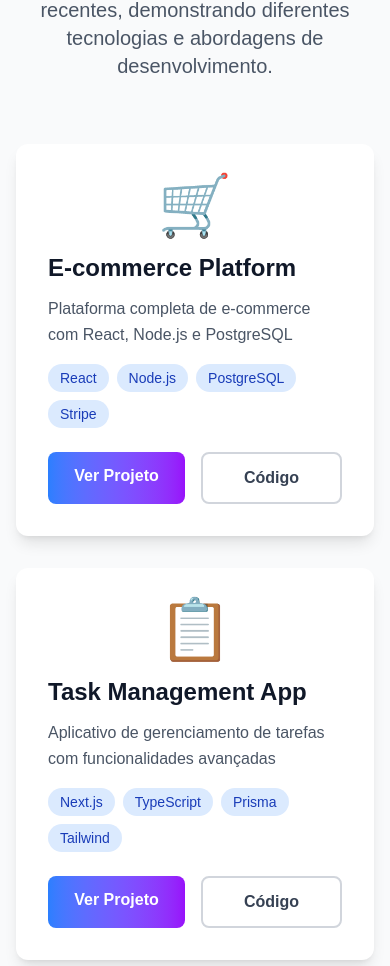
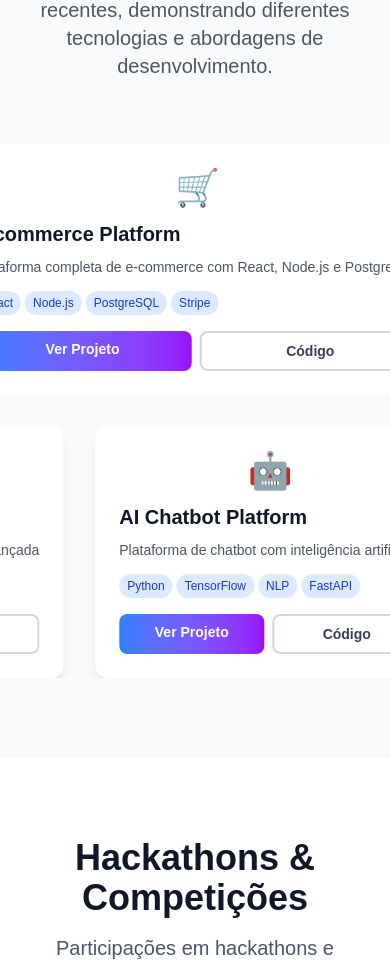
Before and after one commit to olivmath/mylp, a Next.js app: page / in a window 390 px wide. Shown: the part 1012-1978 px from the top of the page. Built offline with nearby package versions, Linux system fonts and the light colour scheme.

Commit message:
feat(Projetos): add new projects and marquee animation effects
- Add 4 new projects to the portfolio showcase
- Implement marquee animation for project cards with left/right scrolling
- Update styling and layout for better mobile responsiveness

```diff
--- a/src/components/Projetos.tsx
+++ b/src/components/Projetos.tsx
@@ -1,3 +1,5 @@
+'use client';
+
 import React from 'react';
 
 const Projetos = () => {
@@ -29,13 +31,59 @@ const Projetos = () => {
       tech: ["Python", "Django", "D3.js", "Redis"],
       image: "📊",
       link: "#"
+    },
+    {
+      title: "Mobile Banking App",
+      description: "Aplicativo bancário móvel com segurança avançada",
+      tech: ["React Native", "Firebase", "Biometrics"],
+      image: "💳",
+      link: "#"
+    },
+    {
+      title: "AI Chatbot Platform",
+      description: "Plataforma de chatbot com inteligência artificial",
+      tech: ["Python", "TensorFlow", "NLP", "FastAPI"],
+      image: "🤖",
+      link: "#"
+    },
+    {
+      title: "Real Estate Portal",
+      description: "Portal imobiliário com busca avançada e mapas",
+      tech: ["Angular", "Spring Boot", "MongoDB"],
+      image: "🏠",
+      link: "#"
+    },
+    {
+      title: "Fitness Tracker",
+      description: "Aplicativo de acompanhamento fitness e saúde",
+      tech: ["Flutter", "Dart", "HealthKit", "Charts"],
+      image: "💪",
+      link: "#"
     }
   ];
 
   return (
-    <section id="projetos" className="py-20 bg-gray-50">
-      <div className="max-w-7xl mx-auto px-4 sm:px-6 lg:px-8">
-        <div className="text-center mb-16">
+    <>
+      <style jsx>{`
+        @keyframes marqueeLeft {
+          0% { transform: translateX(0%); }
+          100% { transform: translateX(-100%); }
+        }
+        @keyframes marqueeRight {
+          0% { transform: translateX(-100%); }
+          100% { transform: translateX(0%); }
+        }
+        .animate-marquee-left {
+          animation: marqueeLeft 40s linear infinite;
+        }
+        .animate-marquee-right {
+          animation: marqueeRight 40s linear infinite;
+        }
+      `}</style>
+
+      <section id="projetos" className="py-20 bg-gray-50 overflow-hidden">
+        <div className="max-w-7xl mx-auto px-4 sm:px-6 lg:px-8 mb-16">
+          <div className="text-center">
             <h2 className="text-4xl font-bold text-gray-900 mb-4">
               Meus Projetos
             </h2>
@@ -43,53 +91,101 @@ const Projetos = () => {
               Uma seleção dos meus trabalhos mais recentes, demonstrando diferentes tecnologias e abordagens de desenvolvimento.
             </p>
           </div>
+        </div>
 
-        <div className="grid grid-cols-1 md:grid-cols-2 lg:grid-cols-2 gap-8">
-          {projects.map((project, index) => (
+        {/* Primeira linha - Esquerda para Direita */}
+        <div className="mb-8 overflow-hidden">
+          <div className="flex animate-marquee-left whitespace-nowrap">
+            {[...projects.slice(0, 4), ...projects.slice(0, 4), ...projects.slice(0, 4), ...projects.slice(0, 4)].map((project, index) => (
               <div
-              key={index}
-              className="bg-white rounded-xl shadow-lg hover:shadow-xl transition-all duration-300 transform hover:-translate-y-2 overflow-hidden"
+                key={`row1-${index}`}
+                className="bg-white rounded-xl shadow-lg mx-4 p-6 min-w-[350px] flex-shrink-0"
               >
-              <div className="p-8">
-                <div className="text-6xl mb-4 text-center">{project.image}</div>
-                <h3 className="text-2xl font-bold text-gray-900 mb-3">
+                <div className="text-4xl mb-3 text-center">{project.image}</div>
+                <h3 className="text-xl font-bold text-gray-900 mb-2">
                   {project.title}
                 </h3>
-                <p className="text-gray-600 mb-4 leading-relaxed">
+                <p className="text-gray-600 mb-3 text-sm leading-relaxed">
                   {project.description}
                 </p>
 
-                <div className="flex flex-wrap gap-2 mb-6">
+                <div className="flex flex-wrap gap-1 mb-4">
                   {project.tech.map((tech, techIndex) => (
                     <span
                       key={techIndex}
-                      className="px-3 py-1 bg-blue-100 text-blue-800 text-sm font-medium rounded-full"
+                      className="px-2 py-1 bg-blue-100 text-blue-800 text-xs font-medium rounded-full"
                     >
                       {tech}
                     </span>
                   ))}
                 </div>
 
-                <div className="flex gap-4">
+                <div className="flex gap-2">
                   <a
                     href={project.link}
-                    className="flex-1 bg-gradient-to-r from-blue-500 to-purple-600 text-white text-center py-3 px-6 rounded-lg font-semibold hover:from-blue-600 hover:to-purple-700 transition-all duration-300"
+                    className="flex-1 bg-gradient-to-r from-blue-500 to-purple-600 text-white text-center py-2 px-4 rounded-lg text-sm font-semibold hover:from-blue-600 hover:to-purple-700 transition-all duration-300"
                   >
                     Ver Projeto
                   </a>
                   <a
                     href="#"
-                    className="flex-1 border-2 border-gray-300 text-gray-700 text-center py-3 px-6 rounded-lg font-semibold hover:border-gray-400 hover:bg-gray-50 transition-all duration-300"
+                    className="flex-1 border-2 border-gray-300 text-gray-700 text-center py-2 px-4 rounded-lg text-sm font-semibold hover:border-gray-400 hover:bg-gray-50 transition-all duration-300"
                   >
                     Código
                   </a>
                 </div>
+              </div>
+            ))}
+          </div>
+        </div>
+
+        {/* Segunda linha - Direita para Esquerda */}
+        <div className="overflow-hidden">
+          <div className="flex animate-marquee-right whitespace-nowrap">
+            {[...projects.slice(4, 8), ...projects.slice(4, 8), ...projects.slice(4, 8), ...projects.slice(4, 8)].map((project, index) => (
+              <div
+                key={`row2-${index}`}
+                className="bg-white rounded-xl shadow-lg mx-4 p-6 min-w-[350px] flex-shrink-0"
+              >
+                <div className="text-4xl mb-3 text-center">{project.image}</div>
+                <h3 className="text-xl font-bold text-gray-900 mb-2">
+                  {project.title}
+                </h3>
+                <p className="text-gray-600 mb-3 text-sm leading-relaxed">
+                  {project.description}
+                </p>
+
+                <div className="flex flex-wrap gap-1 mb-4">
+                  {project.tech.map((tech, techIndex) => (
+                    <span
+                      key={techIndex}
+                      className="px-2 py-1 bg-blue-100 text-blue-800 text-xs font-medium rounded-full"
+                    >
+                      {tech}
+                    </span>
+                  ))}
+                </div>
+
+                <div className="flex gap-2">
+                  <a
+                    href={project.link}
+                    className="flex-1 bg-gradient-to-r from-blue-500 to-purple-600 text-white text-center py-2 px-4 rounded-lg text-sm font-semibold hover:from-blue-600 hover:to-purple-700 transition-all duration-300"
+                  >
+                    Ver Projeto
+                  </a>
+                  <a
+                    href="#"
+                    className="flex-1 border-2 border-gray-300 text-gray-700 text-center py-2 px-4 rounded-lg text-sm font-semibold hover:border-gray-400 hover:bg-gray-50 transition-all duration-300"
+                  >
+                    Código
+                  </a>
                 </div>
               </div>
             ))}
           </div>
         </div>
       </section>
+    </>
   );
 };
 
```
Lines whose indentation alone changed are shown as unchanged.
